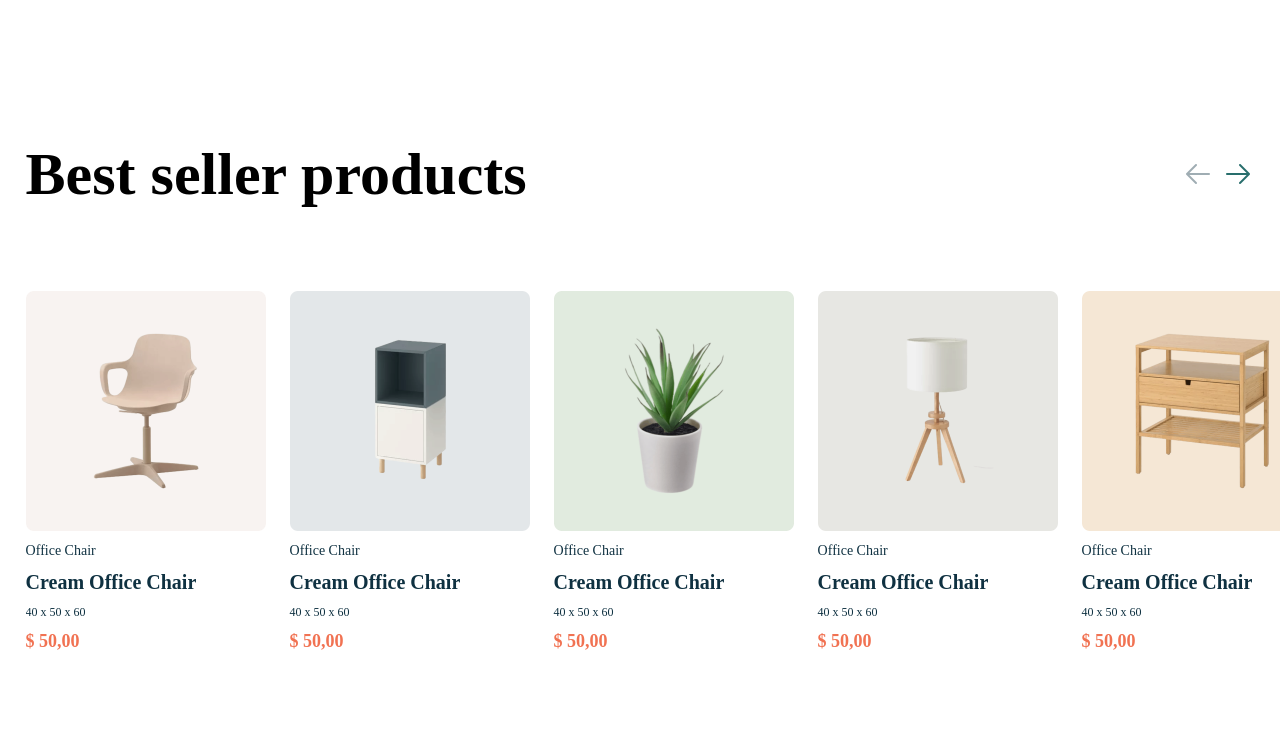
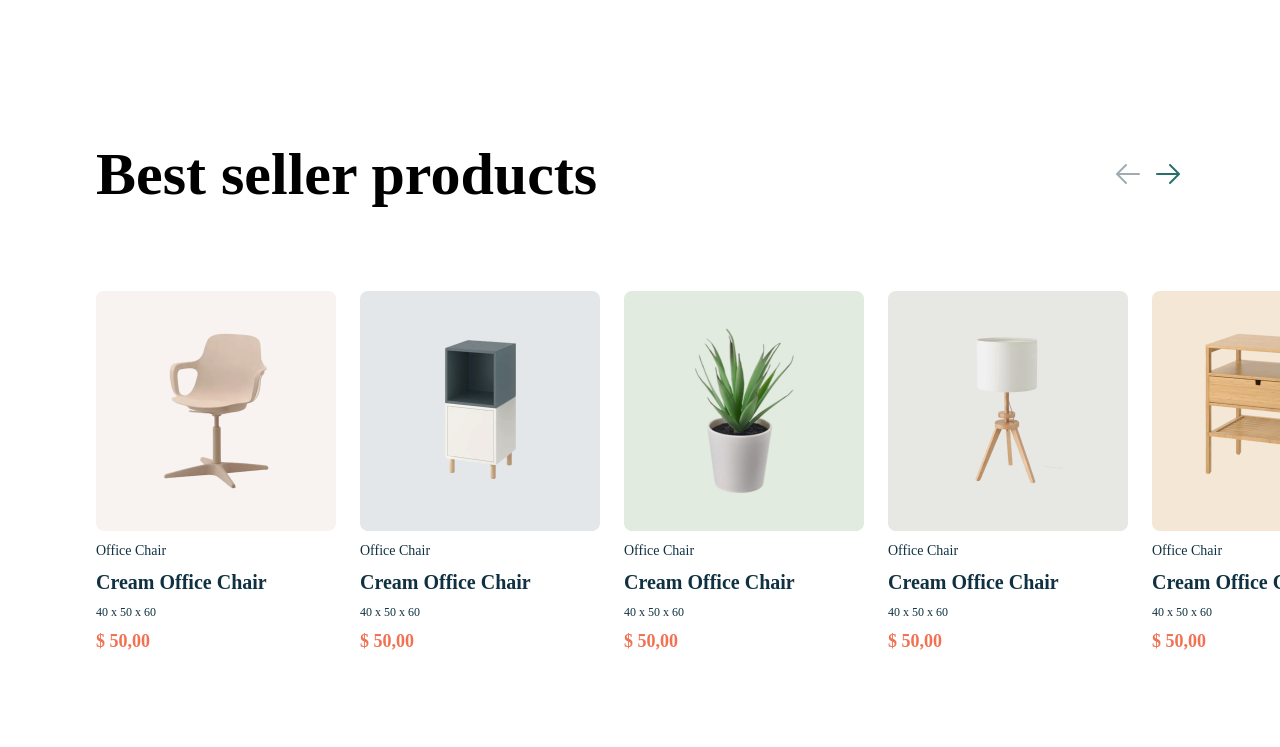
Before and after one commit to KosulyaLady/furniture, a plain HTML site: page index.html in a window 1280 px wide. Shown: the part 1560-2307 px from the top of the page. Drawn offline with Linux system fonts and the light colour scheme.

Commit message:
width-top-button

```diff
--- a/index.css
+++ b/index.css
@@ -194,7 +194,7 @@
 
     overflow-x: auto;
 
-    width: calc(100% - (100vw - 1280px) / 2);
+    width: calc(100% - (100vw - 1300px) / 2);
 }
 
 
@@ -473,10 +473,10 @@
 }
 
 
-@media screen and (max-width: 1325px) {
+@media screen and (max-width: 1525px) {
 
     .sect-3bottom {
-        width: 98%;
+        width: 92.5%;
 
     }
 
--- a/index.html
+++ b/index.html
@@ -111,7 +111,7 @@
 
             <div class="sect-3-wrap  f-r-c-fs ">
 
-                <div class="sect-3-top f-r-b-s max-width-middle-content">
+                <div class="sect-3-top f-r-b-s max-width-middle2-content">
                     <h2 class="sect-top-text sect-3-top-text-mb">Best seller products</h2>
                     <div class="sect-3-lines">
                         <img class="icon-sect-3" src="./image/ArrowLeft.png" alt="">
```
